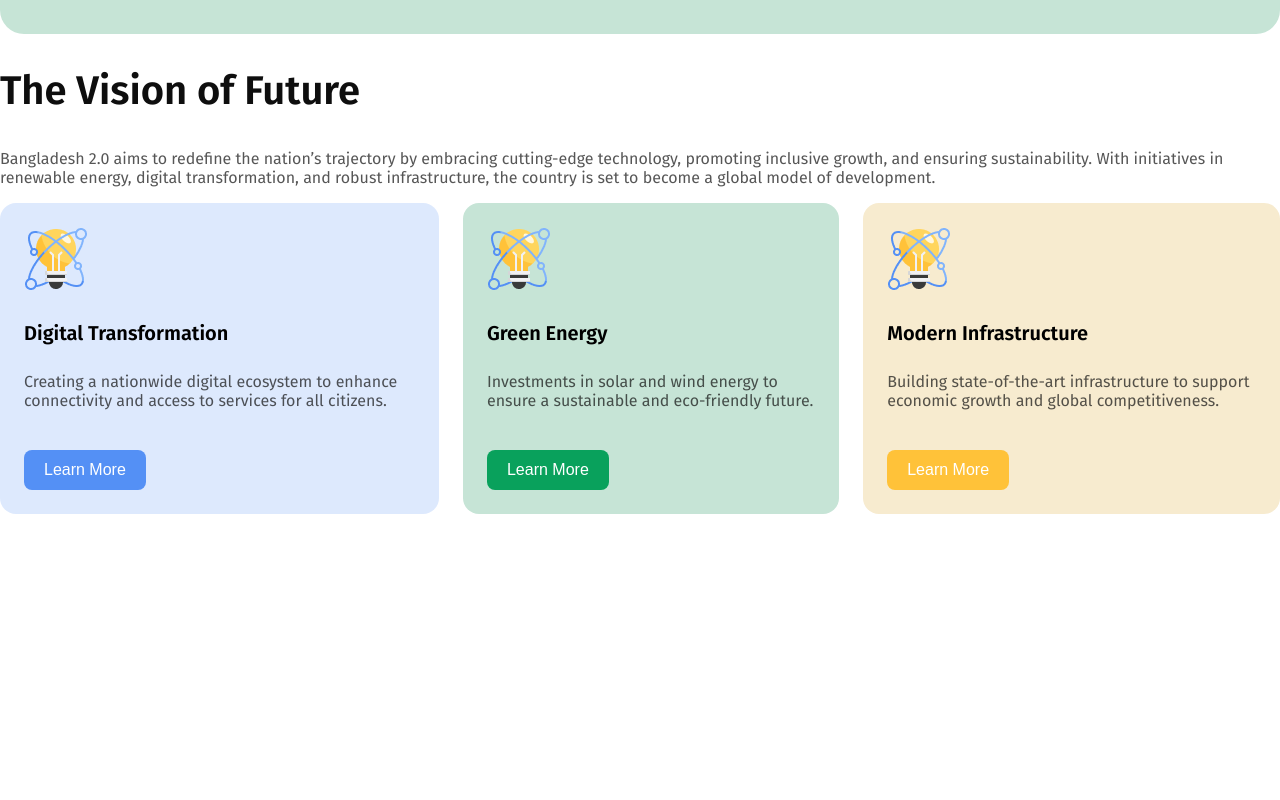
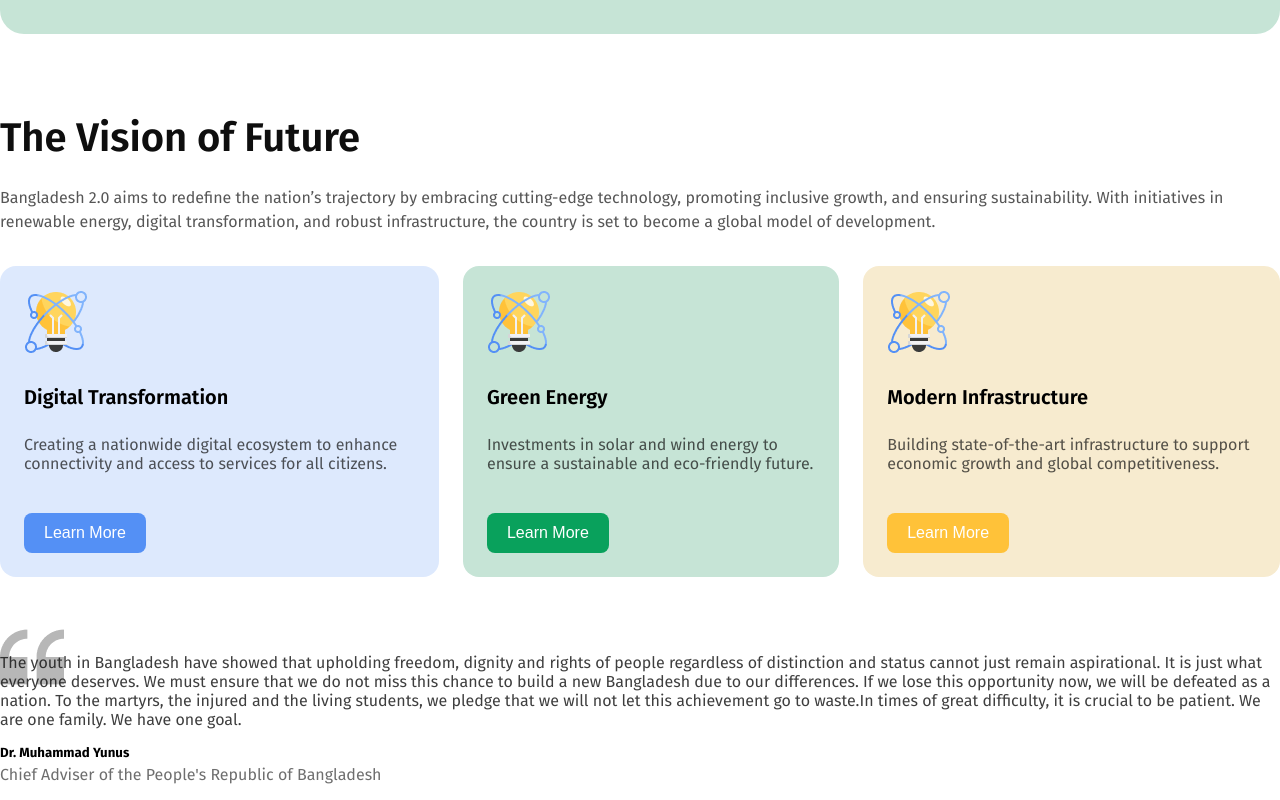
Before and after one commit to Arman3556/assignment-01, a plain HTML site: page index.html in a window 1280 px wide. Shown: the part 644-1444 px from the top of the page. Before the commit the page ends 1158 px from the top, so only its background shows below. Drawn offline with Linux system fonts and the light colour scheme.

Commit message:
added quote section

```diff
--- a/Styles/sharedstyles.css
+++ b/Styles/sharedstyles.css
@@ -14,8 +14,6 @@
     border-radius: 24px;
 }
 
-
-/*Shared Button Styles */
 
 .btn-primary{
   background-color: rgba(0, 106, 80, 1);
@@ -36,26 +34,31 @@
   font-size: 40px;
   font-weight: 600;
   color: rgba(14, 14, 14, 1);
+  margin-top: 80px;
+  margin-bottom: 24px;
 }
 
 .section-description{
   font-size: 16px;
   font-weight: 400;
   color: rgba(14, 14, 14, 0.7);
+  margin-bottom: 32px;
+  line-height: 24px;
+}
 
+.section-title, .section-description {
+gap: 24px;
 }
 
 
 .cards{
   display: flex;
   gap: 24px;
-
 }
 
 .card-content{
   padding: 24px;
   border-radius: 16px;
-
 }
 
 .card-btn{
@@ -67,3 +70,15 @@
   color: rgba(255, 255, 255, 1);
   margin-top: 24px;
 }
+
+
+.quote{
+  background-color: #FFFFFF;
+  border: 20px;
+
+  border-radius: 16px;
+  box-shadow: rgba(14, 14, 14, 0.15);
+  margin-top: 32px;
+  /* padding: 48px 24px 48px 24px; */
+
+}
--- a/Styles/styles.css
+++ b/Styles/styles.css
@@ -85,3 +85,31 @@
 .card-title .card-description .card-icon{
     margin: 24px, 24px, 64px, 24px;
 }
+
+/* Quote Section */
+
+.main-quote{
+    background-image: url(../assets/quote-bg.png);
+    background-repeat: no-repeat;
+    background-position: top left;
+    background-size: 64px 64px;
+}
+.main-quote-x{
+    font-size: 16px;
+    font-weight: 400;
+    margin-top: 48px;
+    color: rgba(14, 14, 14, 0.8);
+    padding-top: 28px;
+}
+
+.quote-person{
+    margin-top: 12px;
+    margin-bottom: 4px;
+}
+
+.person-id{
+    margin-top: 4px;
+    font-size: 16px;
+    font-weight: 400;
+    color: rgba(14, 14, 14, 0.6);
+}
--- a/index.html
+++ b/index.html
@@ -57,6 +57,14 @@
                 </div>
             </div>
         </section>
+        <section class="quote">
+            <div class="quote-contents">
+                <p class="main-quote main-quote-x">The youth in Bangladesh have showed that upholding freedom, dignity and rights of people regardless of distinction and status cannot just remain aspirational. It is just what everyone deserves. We must ensure that we do not miss this chance to build a new Bangladesh due to our differences. If we lose this opportunity now, we will be defeated as a nation. To the martyrs, the injured and the living students, we pledge that we will not let this achievement go to waste.In times of great difficulty, it is crucial to be patient. We are one family. We have one goal.</p>
+                <h5 class="quote-person">Dr. Muhammad Yunus</h5>
+                <p class="person-id">Chief Adviser of the People's Republic of Bangladesh</p>
+            </div>
+
+        </section>
 
     </main>
 
```
